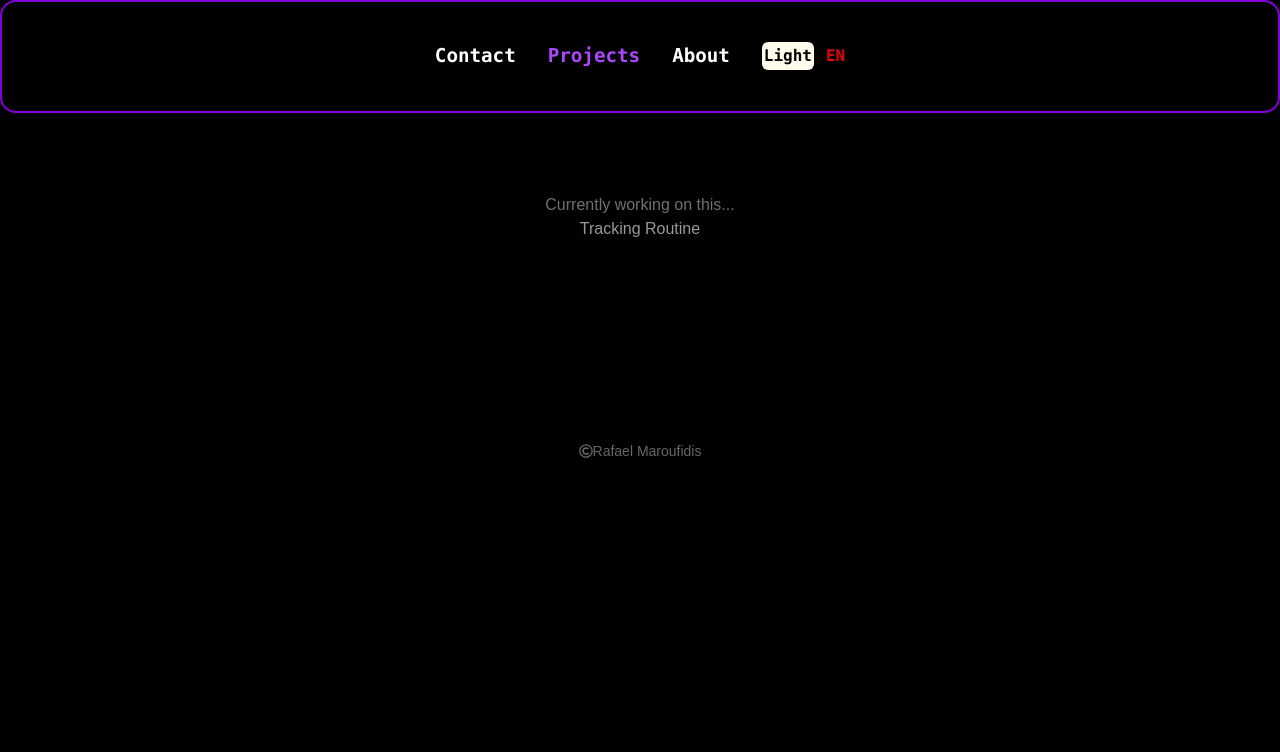
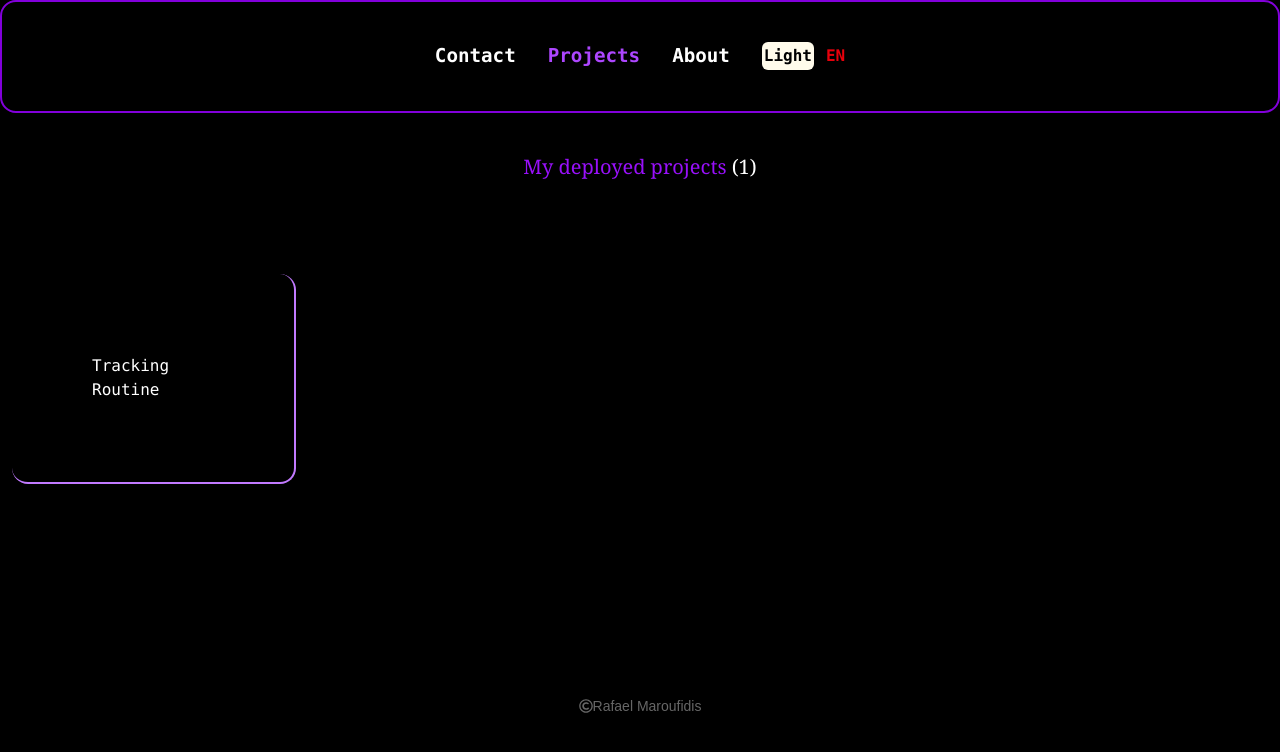
Before and after one commit to Rafael12Ma/Cv, a Next.js app: page /projects in a window 1280 px wide. Shown: the top 752 px of the page. Built offline with nearby package versions, Linux system fonts and the light colour scheme.

Commit message:
Projects page ready

```diff
--- /dev/null
+++ b/app/(cv)/projects/[project]/page.jsx
@@ -0,0 +1,71 @@
+import Link from "next/link";
+import { projects } from "../projects";
+
+export default async function DetailPage({ params }) {
+  const { project } = await params;
+  const p = projects;
+
+  const decodedSlug = decodeURIComponent(project);
+  const selectedProject = p.find((p) => p.title === decodedSlug);
+
+  console.log("Your in : ", selectedProject.link);
+  return (
+    <>
+      <h1 className=" text-center m-30 animate-pulse">
+        Currently working on it...
+      </h1>
+      <div className="flex gap-2 flex-col">
+        <h1 className="text-center font-mono text-xl font-semibold">
+          {selectedProject.title}
+        </h1>
+        <hr className="mx-auto w-200 opacity-30 text-purple-400" />
+        <div className="flex max-md:mx-20 mx-10 xl:mx-40 2xl:mx-60  my-10 gap-10 max-md:flex-col">
+          <Link
+            className="flex flex-col justify-center items-center gap-6"
+            href={`${selectedProject.link}`}
+          >
+            <img
+              className="rounded-e-2xl"
+              src={selectedProject.image}
+              alt={selectedProject.title}
+            />
+            <button
+              className="
+               bg-purple-600
+                p-1
+                rounded-e-xl
+                cursor-pointer
+                transform
+                active:translate-x-250
+                transition-transform
+                duration-500
+              "
+            >
+              Open app
+            </button>
+          </Link>
+          <div className="flex flex-col">
+            <label className="text-center text-purple-500 font-semibold underline my-2">
+              Description
+            </label>
+            <h1 className="text-purple-200 text-left">
+              {selectedProject.description}
+            </h1>
+          </div>
+          <div className="flex flex-col">
+            <label className="text-center text-purple-500 font-semibold underline my-2">
+              Technologies
+            </label>
+            <ul className="grid max-md:grid-cols-2 max-md:place-items-center">
+              {selectedProject.techs.map((tech) => (
+                <li className="text-purple-200" key={tech}>
+                  {tech}
+                </li>
+              ))}
+            </ul>
+          </div>
+        </div>
+      </div>
+    </>
+  );
+}
--- a/app/(cv)/projects/page.jsx
+++ b/app/(cv)/projects/page.jsx
@@ -1,12 +1,32 @@
 import Link from "next/link";
+import { projects } from "./projects";
 
 export default function ProjectsPage() {
+  const proj = projects;
   return (
     <>
-      <main className="flex flex-col justify-center items-center my-20 opacity-60">
+      <div className="flex flex-col items-center">
+        {/* <main className="flex flex-col justify-center items-center my-20 opacity-60">
         <h1 className="animate-pulse">Currently working on this...</h1>
-        <Link className="hover:scale-125 transition duration-700" href="https://tracking-life.vercel.app/">Tracking Routine</Link>
-      </main>
+      </main> */}
+
+        <h1 className="text-center my-10 mb-20  text-purple-600 font-serif text-xl">
+          My deployed projects{" "}
+          <span className="text-white">({proj.length})</span>
+          <hr className="mx-40 text-purple-400 opacity-30" />
+        </h1>
+        <ul className="grid md:grid-cols-2 lg:grid-cols-3 xl:grid-cols-4 gap-10 m-3 place-items-center">
+          {proj.map((project) => (
+            <li className="" key={project.title}>
+              <Link href={`/projects/${project.title}`}>
+                <div className="border-b-2 border-r-2 border-purple-400 font-mono p-20 rounded-2xl">
+                  {project.title}
+                </div>
+              </Link>
+            </li>
+          ))}
+        </ul>
+      </div>
     </>
   );
 }
--- /dev/null
+++ b/app/(cv)/projects/projects.js
@@ -0,0 +1,12 @@
+export const projects = [{
+    title: "Tracking Routine",
+    description: "Its a Web Application where each user can track their own routine by selecting honestly their habits per day. ",
+    techs: [
+        "NextJs",
+        "Prism ORM",
+        "Better-Auth",
+        "TailwindCss",
+    ],
+    link: "https://tracking-life.vercel.app",
+    image: "/images/TrackingRoutine.png"
+},]
```
Also changed, not shown: public/images/TrackingRoutine.png (added).
